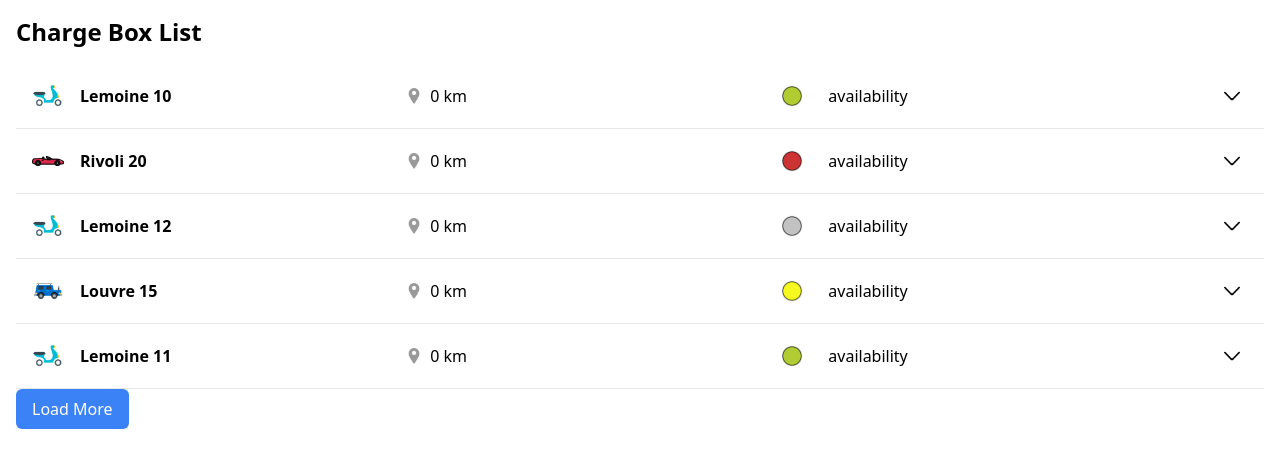
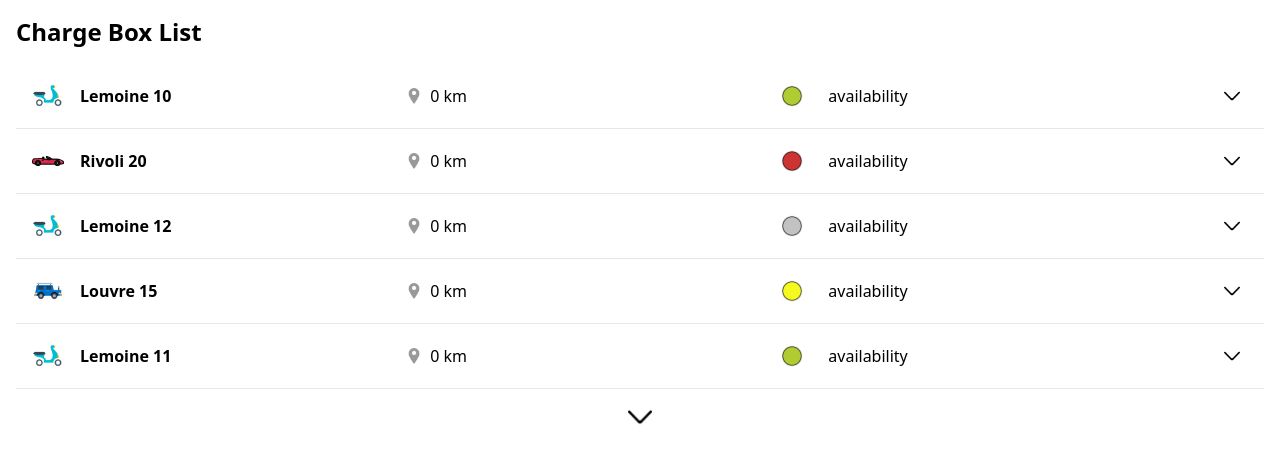
Before and after one commit to Riuqlav/driveco, a React (Vite) app: page / in a window 1280 px wide. Shown: the top 468 px of the page. Built offline with nearby package versions, Linux system fonts and the light colour scheme.

Commit message:
Update the Load more button

```diff
--- a/src/components/ui/ChargeBoxList.tsx
+++ b/src/components/ui/ChargeBoxList.tsx
@@ -8,7 +8,7 @@ const ChargeBoxList: React.FC = () => {
   const [chargeBoxes, setChargeBoxes] = useState<ChargeBox[]>([]);
   const [parameters, setParameters] = useState<Parameters | null>(null);
   const [visibleChargeBoxes, setVisibleChargeBoxes] = useState<ChargeBox[]>([]);
-  const [currentIndex, setCurrentIndex] = useState(0);
+  const [currentIndex, setCurrentIndex] = useState(5);
   const [isLoading, setIsLoading] = useState(true);
 
   useEffect(() => {
@@ -16,7 +16,7 @@ const ChargeBoxList: React.FC = () => {
   }, []);
 
   useEffect(() => {
-    setVisibleChargeBoxes(chargeBoxes.slice(0, currentIndex + 5));
+    setVisibleChargeBoxes(chargeBoxes.slice(0, currentIndex));
   }, [chargeBoxes, currentIndex]);
 
   const fetchData = async () => {
@@ -64,8 +64,15 @@ const ChargeBoxList: React.FC = () => {
           onLocationClick={handleLocationClick}
         />
       ))}
-      {currentIndex + 5 < chargeBoxes.length && (
-        <LoadMoreButton onClick={handleLoadMore} />
+      {currentIndex < chargeBoxes.length && (
+        <div className="flex justify-center my-4">
+          <img
+            src="src/assets/down.png"
+            alt="Load More"
+            className="w-6 h-6 cursor-pointer"
+            onClick={handleLoadMore}
+          />
+        </div>
       )}
     </div>
   );
--- a/src/components/ui/LoadMoreButton.tsx
+++ b/src/components/ui/LoadMoreButton.tsx
@@ -1,3 +1,4 @@
+// LoadMoreButton.jsx
 import React from 'react';
 
 interface LoadMoreButtonProps {
@@ -6,12 +7,14 @@ interface LoadMoreButtonProps {
 
 const LoadMoreButton: React.FC<LoadMoreButtonProps> = ({ onClick }) => {
   return (
-    <button
-      onClick={onClick}
-      className="px-4 py-2 bg-blue-500 text-white rounded-md hover:bg-blue-600"
-    >
-      Load More
-    </button>
+    <div className="flex justify-center my-4">
+      <img
+        src="src/assets/down.png"
+        alt="Load More"
+        className="w-6 h-6 cursor-pointer"
+        onClick={onClick}
+      />
+    </div>
   );
 };
 
```
